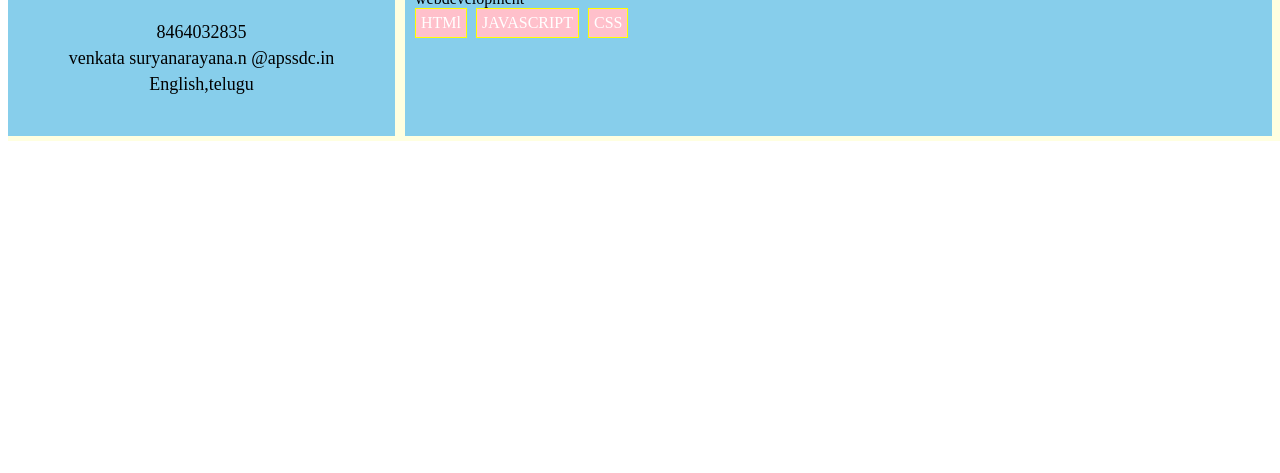
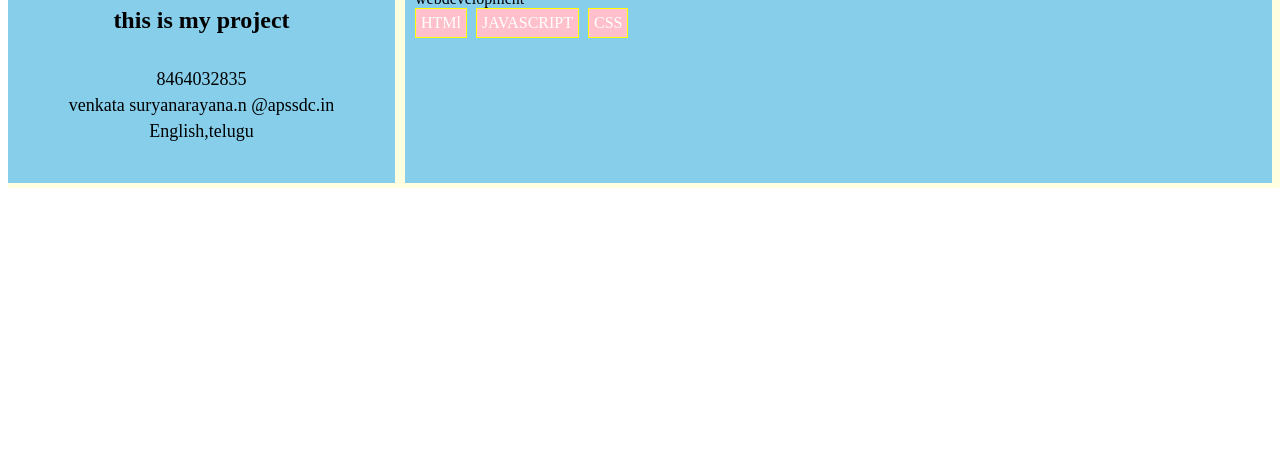
Before and after one commit to venkatasuryanarayana/firstapp, a plain HTML site: page index.html in a window 1280 px wide. Shown: the part 327-800 px from the top of the page. Drawn offline with Linux system fonts and the light colour scheme.

Commit message:
Update index.html

```diff
--- a/index.html
+++ b/index.html
@@ -15,6 +15,7 @@
          <div class="name">surya</div>
          <div class="name1">software trainee</div>
           <h1>my second project</h1>
+          <h2>this is my project</h2>
 
         </div>
 
```
